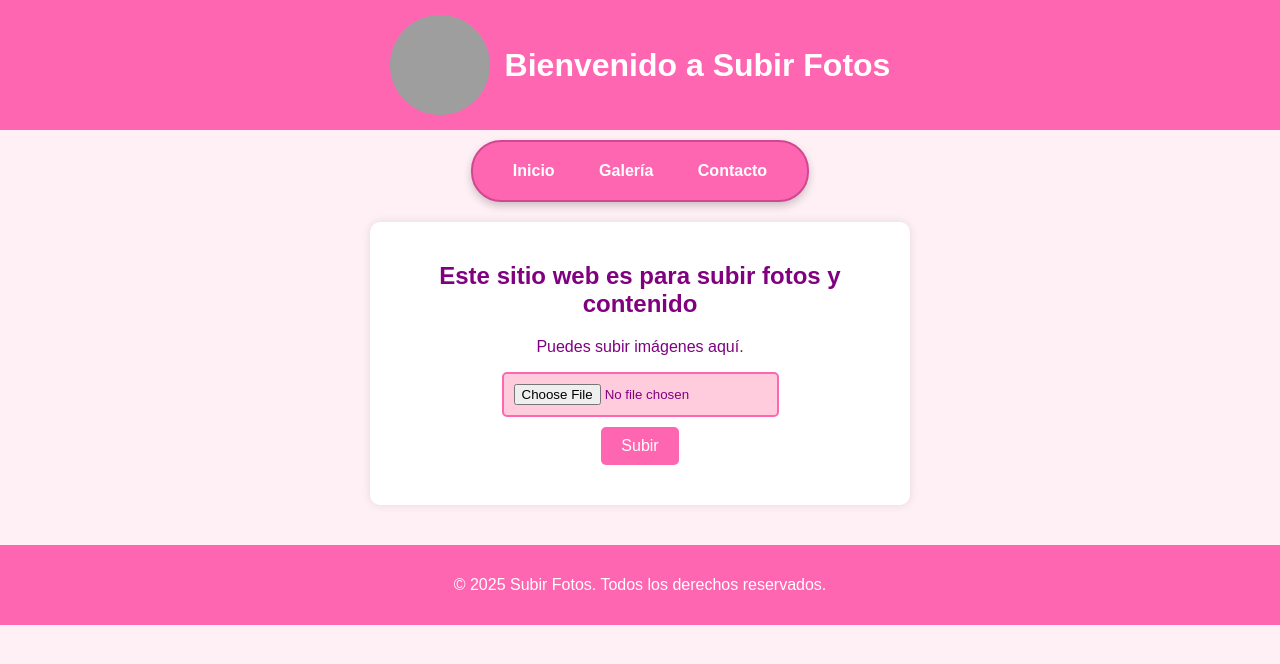
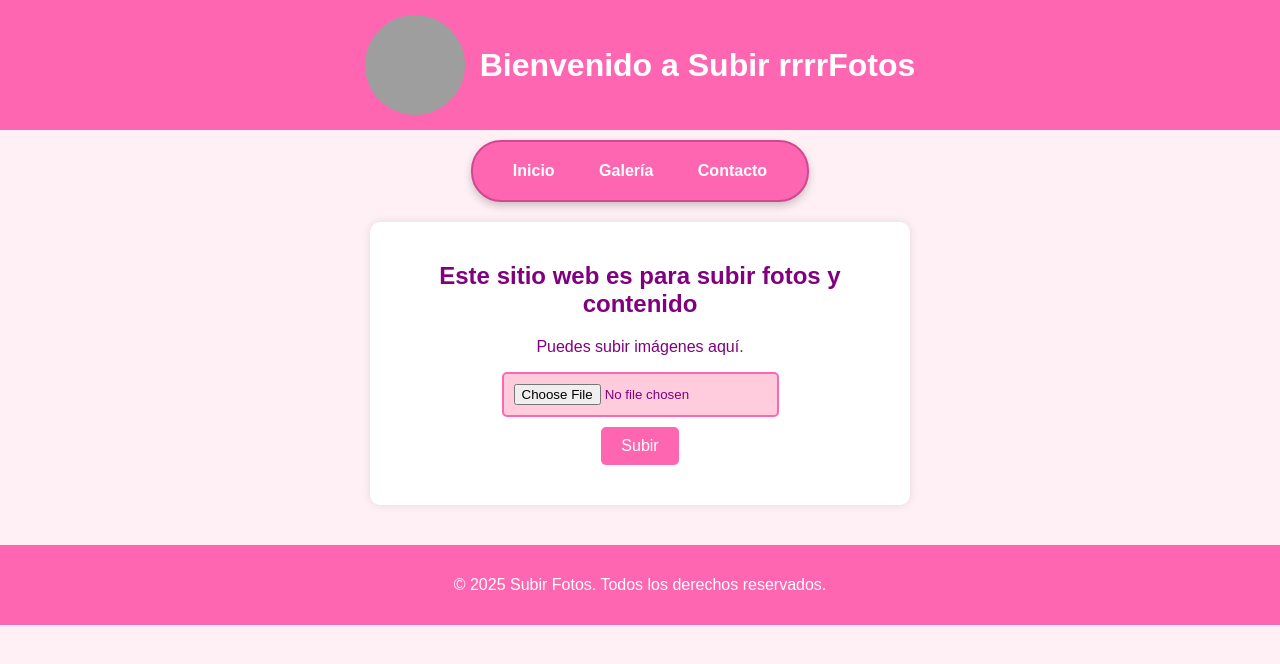
Before and after one commit to welding30001994/subir_fotos_bbw, a plain HTML site: page index.html in a window 1280 px wide. Drawn offline with Linux system fonts and the light colour scheme; grey boxes are pictures that could not be loaded.

Commit message:
index.html

```diff
--- a/index.html
+++ b/index.html
@@ -148,7 +148,7 @@
 <body>
     <header>
         <img src="https://raw.githubusercontent.com/welding30001994/ti/refs/heads/main/WhatsApp%20Image%202025-02-25%20at%2018.06.19.jpeg" alt="Logo" class="header-img">
-        <h1>Bienvenido a Subir Fotos</h1>
+        <h1>Bienvenido a Subir rrrrFotos</h1>
     </header>
     <nav>
         <a href="#">Inicio</a>
```
